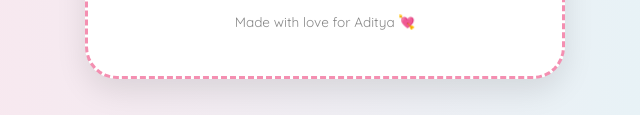
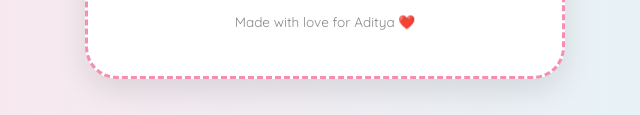
Before and after one commit to shishirsam/grievances, a plain HTML site: page index.html in a window 1280 px wide. Shown: the part 682-797 px from the top of the page, 315-955 px from the left. Drawn offline with Linux system fonts and the light colour scheme.

Commit message:
Update index.html

```diff
--- a/index.html
+++ b/index.html
@@ -112,7 +112,7 @@
       <button type="submit">💌 Send to sam</button>
     </form>
 
-    <p class="footer-note">Made with love for Aditya 💘</p>
+    <p class="footer-note">Made with love for Aditya ❤️</p>
   </div>
 
 
```
